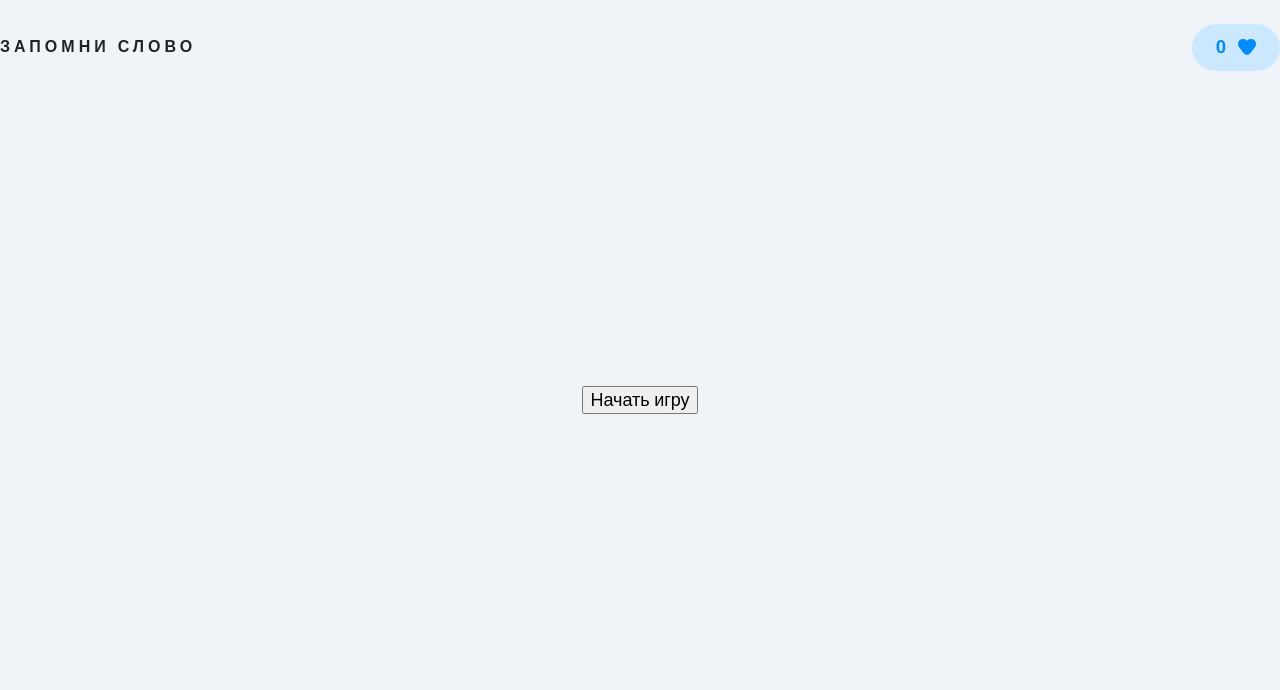
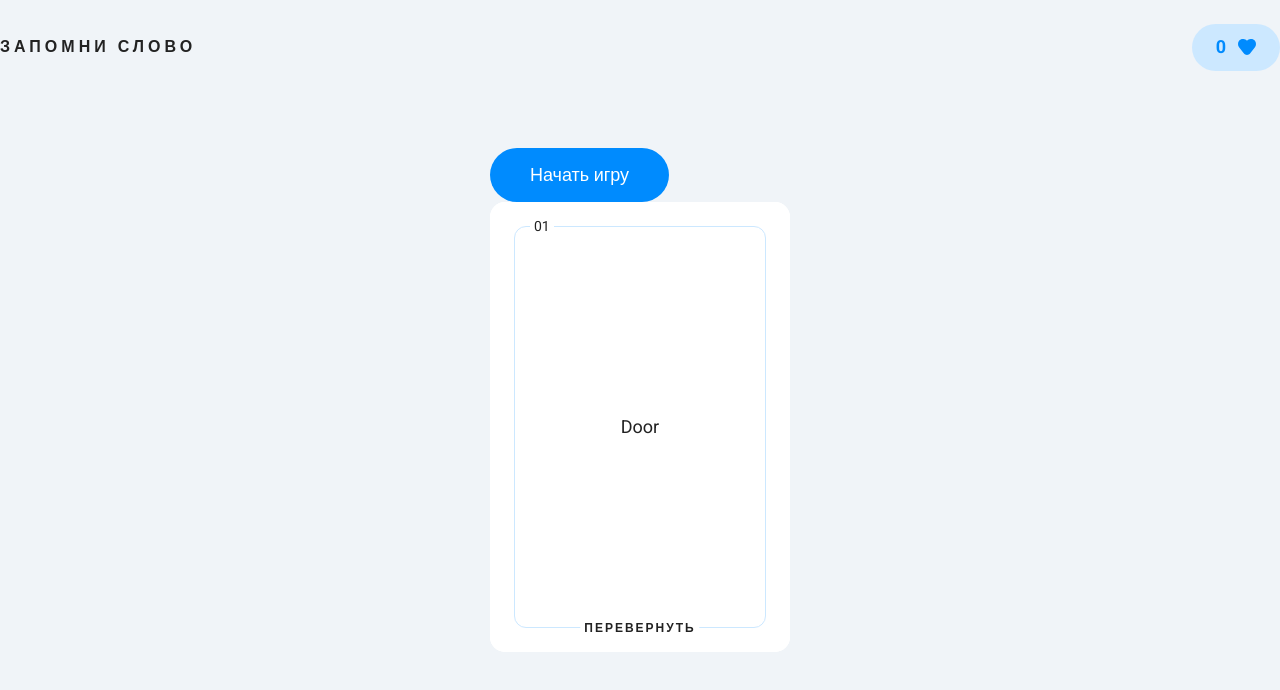
Before and after one commit to acr0matic/purpleschool_2, a Vue app: page / in a window 1280 px wide. Shown: the top 690 px of the page. Built offline with nearby package versions, Linux system fonts and the light colour scheme; a web font is replaced by a local one.

Commit message:
feat: стили кнопки и карточки / рефы

```diff
--- a/src/App.vue
+++ b/src/App.vue
@@ -1,13 +1,26 @@
 <script setup>
 import Button from "@/components/Button.vue";
 import Header from "@/components/global/Header.vue";
+import {ref} from "vue";
+import Card from "@/components/Card.vue";
+
+const score = ref(0);
+const data = ref({
+  english: 'Door',
+  russian: 'Дверь',
+  state: 'opened',
+  status: 'pending',
+})
+
 </script>
 
 <template>
-  <Header></Header>
+  <Header :score></Header>
   <Button>
     Начать игру
   </Button>
+
+  <Card :words="data"></Card>
 </template>
 
 <style scoped>
--- a/src/components/Button.vue
+++ b/src/components/Button.vue
@@ -8,6 +8,19 @@
   </button>
 </template>
 
-<style scoped>
+<style lang="scss" scoped>
+.button {
+  padding: 16px 40px;
+  border: none;
+  border-radius: 100px;
+  background-color: var(--blue-primary);
+  color: var(--text-inverse);
 
+  cursor: pointer;
+  transition: background-color 0.3s ease;
+
+  &:hover {
+    background-color: var(--blue-hover);
+  }
+}
 </style>
--- a/src/components/Card.vue
+++ b/src/components/Card.vue
@@ -30,11 +30,12 @@ const emits = defineEmits(['change', 'flip'])
 
 <template>
   <div class="card">
+    <div class="card__wrapper">
       <div class="card__front">
         <div class="card__content">
           <span class="card__index">{{ formattedIndex }}</span>
           <p class="card__text">{{ words.russian }}</p>
-        <p @click="emits('flip')" class="card__action">Перевернуть</p>
+          <p class="card__action" @click="emits('flip')">Перевернуть</p>
         </div>
         <!-- /.card__content -->
       </div>
@@ -47,8 +48,82 @@ const emits = defineEmits(['change', 'flip'])
       </div>
       <!-- /.card__back -->
     </div>
+    <!-- /.card__wrapper -->
+  </div>
 </template>
 
-<style scoped>
+<style lang="scss" scoped>
+.card {
+  width: 300px;
+  aspect-ratio: 4 / 6;
+  perspective: 1600px;
 
+  &__wrapper {
+    position: relative;
+    width: 100%;
+    height: 100%;
+    padding: 24px;
+
+    transform-style: preserve-3d;
+    transition: 1s ease;
+  }
+
+  &__front,
+  &__back {
+    position: absolute;
+    inset: 0;
+    display: flex;
+    align-items: center;
+    justify-content: center;
+
+    overflow: hidden;
+    border-radius: 15px;
+    background-color: #ffffff;
+    backface-visibility: hidden;
+
+    &::after {
+      content: '';
+      position: absolute;
+      inset: 24px;
+
+      border-radius: 12px;
+      border: 1px solid #CCE8FF;
+    }
+  }
+
+  &__count,
+  &__action {
+    position: absolute;
+    z-index: 2;
+    display: inline-block;
+    padding: 4px;
+  }
+
+  &__count {
+    top: 12px;
+    left: 40px;
+
+    font-size: 14px;
+    background-color: var(--bg-primary);
+  }
+
+  &__action {
+    left: 50%;
+    bottom: 12px;
+    transform: translateX(-50%);
+    background-color: var(--bg-primary);
+
+    font-weight: 700;
+    font-size: 12px;
+    text-transform: uppercase;
+    letter-spacing: 2px;
+
+    cursor: pointer;
+    transition: color 0.3s ease;
+
+    &:hover {
+      color: var(--blue-primary);
+    }
+  }
+}
 </style>
--- a/src/components/Score.vue
+++ b/src/components/Score.vue
@@ -27,8 +27,8 @@ const props = defineProps({
   padding: 12px 24px;
   border-radius: 100px;
 
-  background-color: var(--secondary-blue);
+  background-color: var(--blue-secondary);
   font-weight: 700;
-  color: var(--primary-blue);
+  color: var(--blue-primary);
 }
 </style>
--- a/src/components/global/Header.vue
+++ b/src/components/global/Header.vue
@@ -1,6 +1,12 @@
 <script setup>
+import Score from "@/components/Score.vue";
 
-import Score from "@/components/Score.vue";
+const props = defineProps({
+  score: {
+    type: Number,
+    default: 0
+  }
+})
 </script>
 
 <template>
@@ -8,7 +14,7 @@ import Score from "@/components/Score.vue";
     <div class="container">
       <div class="header__wrapper">
         <p class="header__logo">ЗАПОМНИ СЛОВО</p>
-        <Score></Score>
+        <Score :count="score"></Score>
       </div>
       <!-- /.header__wrapper -->
     </div>
--- a/src/style.css
+++ b/src/style.css
@@ -52,11 +52,15 @@ textarea {
 }
 
 :root {
-  --bg-primary: #F0F4F8;
+  --bg-primary: #ffffff;
+  --bg-page: #F0F4F8;
+
   --text-primary: #222222;
+  --text-inverse: #ffffff;
 
-  --primary-blue: #008BFE;
-  --secondary-blue: #CCE8FF ;
+  --blue-primary: #008BFE;
+  --blue-secondary: #CCE8FF ;
+  --blue-hover: #006FCB;
 }
 
 body {
@@ -66,7 +70,7 @@ body {
   justify-content: center;
   min-height: 100dvh;
 
-  background-color: var(--bg-primary);
+  background-color: var(--bg-page);
   color: var(--text-primary);
 
   font-family: 'Roboto', sans-serif;
```
Lines whose indentation alone changed are shown as unchanged.
